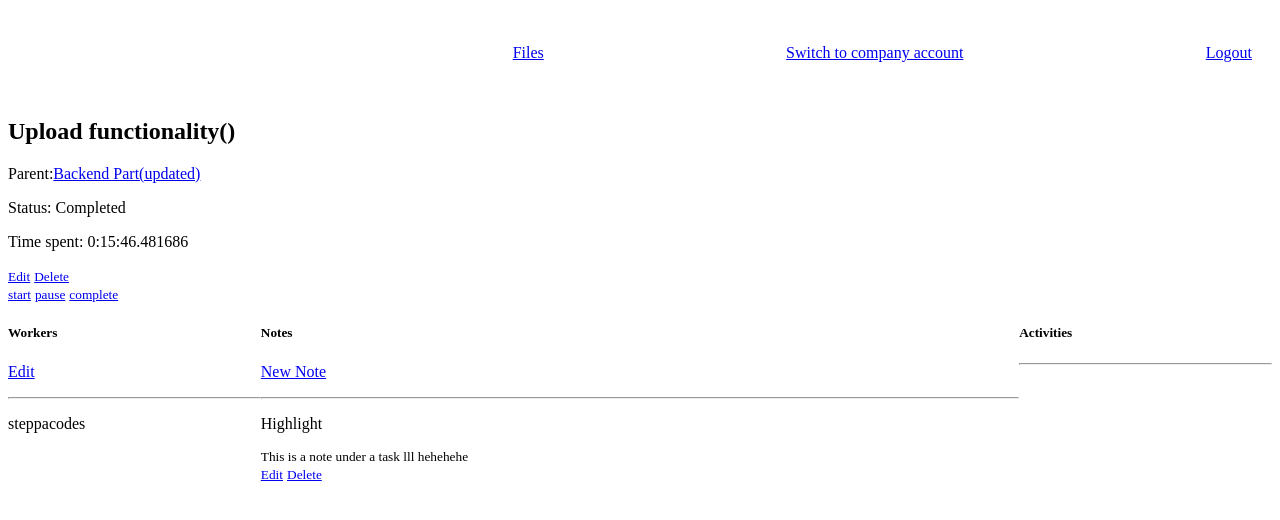
After one commit to SteppaCodes/ProjectOwl, a Django app: page /milestone/task/1/ in a window 1280 px wide. The commit adds this page. Shown: the top 520 px of the page. Run offline with Django 4.2, Linux system fonts and the light colour scheme; data comes from the database, SQL or seed files in the repository; both versions use the stored data as it was after the commit.

Commit message:
Users can now add notes to their task

```diff
--- a/project_manager/forms.py
+++ b/project_manager/forms.py
@@ -27,3 +27,8 @@ class AttachmentForm(ModelForm):
     class Meta:
         model = Attachment
         fields =['name', 'file']
+
+class NoteForm(ModelForm):
+    class Meta:
+        model = Note
+        fields = ['name','note']
--- a/project_manager/models.py
+++ b/project_manager/models.py
@@ -40,7 +40,6 @@ class Project(Info):
     due_in = models.IntegerField(null = True, blank=True, default=None)
     updated_by = models.ForeignKey(CostumUser, related_name="up_dated", on_delete=models.CASCADE, null=True, blank=True)
 
-
     def __str__(self):
         return self.name
 
@@ -68,6 +67,9 @@ class Task(Info):
     end_time = models.DateTimeField(null=True, blank=True)
     time_spent = models.DurationField(default=timedelta(0))
 
+    def __str__(self):
+        return self.name
+
 
 class Data(models.Model):
     name = models.CharField(max_length=200, default =None, null=True,blank=True)
@@ -86,7 +88,6 @@ class Activity(Data):
     message = models.CharField(max_length=2000, default= "New Activity")
     created_at = models.DateTimeField(auto_now_add=True)
 
-
     class Meta:
         ordering = ['-created_at']
         verbose_name = "Activity"
@@ -97,7 +98,6 @@ class Activity(Data):
 
 
 class Attachment(Data):
-
     STATUS = (
         ("Awaiting Review", "Awaiting Review"),
         ("In Review", 'In view'),
@@ -116,3 +116,14 @@ class Attachment(Data):
         ordering = ['-updated']
         verbose_name = "Attachment"
         verbose_name_plural = "Attachments"
+
+class Note(models.Model):
+    name = models.CharField(max_length=200)
+    note = models.TextField()
+    author = models.ForeignKey(CostumUser, on_delete=models.CASCADE,null=True,blank=True)
+    task = models.ForeignKey(Task, on_delete=models.CASCADE, null=True, blank=True)
+    updated = models.DateTimeField(auto_now=True)
+    created = models.DateTimeField(auto_now_add=True)
+
+    def __str__(self):
+        return self.name
--- a/project_manager/templates/project_manager/milestone-page.html
+++ b/project_manager/templates/project_manager/milestone-page.html
@@ -24,7 +24,7 @@
         </div>
         <div>
             {% for task in tasks %}
-                <h5>{{task.name}}</h5>
+                <h5><a href="{% url 'task-page' task.id %}">{{task.name}}</a></h5>
                 <small><a href="{% url 'update-task' task.milestone.id task.id %}">Edit</a></small>
                 <small><a href="{% url 'delete-task' task.id %}">Delete</a></small><br>
                 <small>Status: {{task.status}}</small><br>
--- /dev/null
+++ b/project_manager/templates/project_manager/task-page.html
@@ -0,0 +1,65 @@
+{% extends 'base.html' %}
+
+    {% block title %}Teams{% endblock title %}
+{% block content %}
+
+<style>
+    .taskinfo-container{
+        display: grid;
+        grid-template-columns: 1fr 3fr 1fr;
+    }
+
+</style>
+<h2>{{task.name}}</h2>
+<diV>
+    <diV>
+        <p>Parent:<a href="{% url 'milestone-page' task.milestone.id %}" >{{task.milestone}}</a></p>
+    </div>
+    <diV>
+        <p>Status: {{task.status}}</p>
+    </div>
+    <diV>
+        <p>Time spent: {{task.time_spent}}</p>
+    </div>
+    <diV>
+        <small><a href="{% url 'update-task' task.milestone.id task.id %}" >Edit</a></small>
+        <small><a href="{% url 'delete-task' task.id %}">Delete</a></small><br>
+        <small><a href="{% url 'start-task' task.id %}">start</a></small>
+        <small><a href="{% url 'pause-task' task.id %}">pause</a></small>
+        <small><a href="{% url 'completed-task' task.id %}">complete</a></small>
+    </div>
+
+</div>
+
+<div class='taskinfo-container'>
+
+    <div>
+        <h5>Workers</h5>
+        <diV>
+            <p><a href="{% url 'update-task' task.milestone.id task.id %}" >Edit</a></p>
+        </div><hr>
+        {% for worker in workers %}
+            <p>{{worker.user.username}}</p>
+        {% endfor %}
+    </div>
+    <div>
+        <h5>Notes</h5>
+        <diV>
+            <p><a href="{% url 'create-note' task.milestone.id %}" >New Note</a></p>
+        </div><hr>
+        {% for note in notes %}
+            <p>{{note.name}}</p>
+            <small>{{note.note}}</small><br>
+            <small><a href="{% url 'update-note' task.milestone.id task.id %}" >Edit</a></small>
+            <small><a href="{% url 'delete-note' note.id %}">Delete</a></small><br>
+        {% endfor %}
+    </div>
+    <div>
+        <h5>Activities</h5><hr>
+        {% include 'manager/activities.html' %}
+
+    </div>
+
+</div>
+
+{% endblock %}
--- a/project_manager/urls.py
+++ b/project_manager/urls.py
@@ -4,31 +4,40 @@ from django.conf import settings
 from django.conf.urls.static import static
 
 urlpatterns = [
+    #create
     path('create-project/', create_update_project, name='create-project'),
     path('create-milestone/<str:id>', create_update_milestone, name='create-milestone'),
     path('create-task/<str:id>', create_update_task, name='create-task'),
     path('milestone/<int:milestone_id>/addfile/',addfile, name='add_milestone_attachment'),
     path('project/<int:project_id>/addfile/',addfile, name='add_project_attachment'),
+    path('task/<int:id>/New-Note/',create_update_note, name='create-note'),
 
+    #Read
     path('project/<str:id>', ProjectPage, name='project-page'),
     path('milestone/<str:id>', milestonepage, name='milestone-page'),
     path('company-files/', files, name='files'),
+    path('milestone/task/<str:id>/',taskpage, name='task-page'),
     path('files/<str:id>/',fileview, name='file-view'),
 
+    #Update task
+    path('milestone/<str:id>/update-task/<str:task_id>', create_update_task, name='update-task'),
     path('start-task/<str:id>', starttask, name='start-task'),
     path('pause-task/<str:id>', pausetask, name='pause-task'),
-    path('completed-task/<str:id>', pausetask, name='completed-task'),
+    path('completed-task/<str:id>', completetask, name='completed-task'),
+    path('task/<int:id>/update-Note/<str:note_id>/',create_update_note, name='update-note'),
 
+    #Update
     path('update-project/<str:project_id>', create_update_project,name='update-project'),
     path('project/<str:id>/update-milestone/<str:milestone_id>', create_update_milestone,name='update-milestone'),
     path('milestone/<str:id>/update-task/<str:task_id>', create_update_task,name='update-task'),
     path('update-file/<str:attachment_id>', addfile,name='update-file'),
-    #path('milestone/<int:milestone_id>/addfile/',addfile, name='add_attachment'),
 
+    #Delete
     path('delete-project/<str:id>', deleteproject, name='delete-project'),
     path('delete-milestone/<str:id>', deletemilestone, name='delete-milestone'),
     path('delete-task/<str:id>', deletetask, name='delete-task'),
     path('delete-file/<str:id>', deletefile, name='delete-file'),
+    path('delete-note/<str:id>', deletenote, name='delete-note'),
 ]
 
 urlpatterns += static(settings.MEDIA_URL, document_root=settings.MEDIA_ROOT)
--- a/project_manager/views.py
+++ b/project_manager/views.py
@@ -1,4 +1,5 @@
 from django.shortcuts import render,redirect
+from django.urls import reverse
 from .models import *
 import os
 from manager.models import *
@@ -6,7 +7,6 @@ from .forms import *
 from .helpers import *
 from django.http import HttpResponse,Http404
 from django.utils import timezone
-from django.conf import settings
 from django.shortcuts import get_object_or_404
 
 #Work on Notes
@@ -127,7 +127,8 @@ def ProjectPage(request, id):
 
         context =  {"milestones": milestones,
                      "project": project,
-                     'due_in':due_in,}
+                     'due_in':due_in,
+                     }
 
     return render(request,'project_manager/project-page.html', context)
 
@@ -244,10 +245,22 @@ def create_update_task(request,id,task_id=None):
             for worker_id in form.cleaned_data['workers']:
                 worker = Worker.objects.get(id=worker_id.id)
                 task.workers.add(worker)
-            return redirect("milestone-page", milestone.id)
+            return redirect("task-page", task.id)
 
     context = {"form":form}
     return render(request,"manager/create-edit.html", context)
+
+def taskpage(request, id):
+    task = Task.objects.get(id=id)
+    notes = task.note_set.all()
+    workers = task.workers.all()
+
+    context ={
+        'task':task,
+        'notes':notes,
+        'workers':workers,
+    }
+    return render(request, 'project_manager/task-page.html', context)
 
 def starttask(request, id):
     task = Task.objects.get(id=id)
@@ -258,7 +271,7 @@ def starttask(request, id):
         task.start_time = NOW
         task.status = "In Progress"
         task.save()
-        return redirect('milestone-page', task.milestone.id)
+        return redirect('task-page', task.id)
 
 def pausetask(request,id):
     task = Task.objects.get(id=id)
@@ -274,7 +287,7 @@ def pausetask(request,id):
                 task.save()
             else:
                 return HttpResponse("milestone is not in progress")
-        return redirect('milestone-page', task.milestone.id)
+        return redirect('task-page', task.id)
 
 def completetask(request,id):
     task = Task.objects.get(id=id)
@@ -292,7 +305,7 @@ def completetask(request,id):
                 )
         activity.save()
 
-        return redirect('milestone-page', task.milestone.id)
+        return redirect('task-page', task.id)
 
 def deletetask(request,id):
     task = Task.objects.get(id=id)
@@ -311,6 +324,36 @@ def deletetask(request,id):
         return redirect("milestone-page", task.milestone.id)
 
     context = {"obj": task}
+    return render(request,"manager/delete.html", context)
+
+def create_update_note(request,id, note_id=None):
+    task = Task.objects.get(id=id)
+    note = None
+
+    if note_id:
+        note = get_object_or_404(Note, id=note_id)
+
+    form = NoteForm(instance=note)
+    if request.method == "POST":
+        form = NoteForm(request.POST,instance=note)
+        if form.is_valid():
+            note = form.save(commit=False)
+            note.author = request.user
+            note.task = task
+            note.save()
+            return redirect('task-page', task.id)
+
+    context = {'form':form}
+    return render(request,"manager/create-edit.html", context)
+
+def deletenote(request,id):
+    note = Note.objects.get(id=id)
+
+    if request.method == "POST":
+        note.delete()
+        return redirect("task-page", note.id)
+
+    context = {"obj": note}
     return render(request,"manager/delete.html", context)
 
 def files(request):
```
Also changed, not shown: db.sqlite3, project_manager/migrations/0006_note.py (added), project_manager/migrations/0007_rename_name_note_name.py (added).
